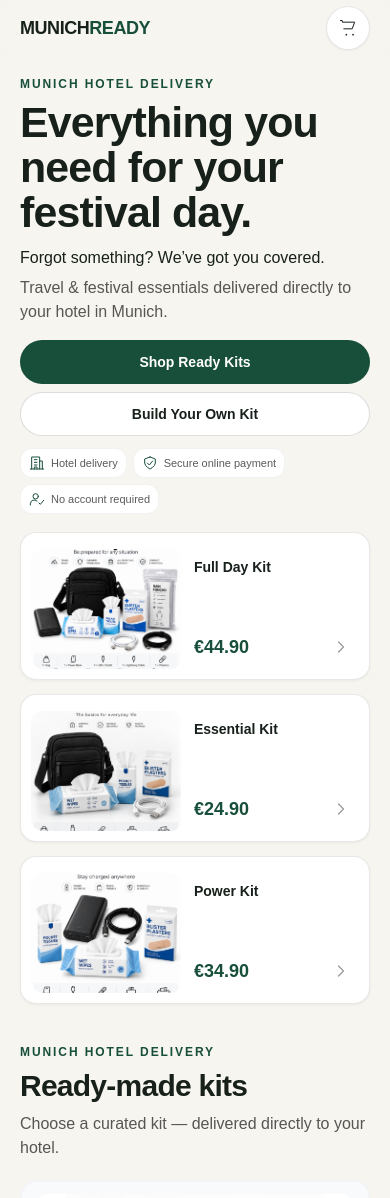
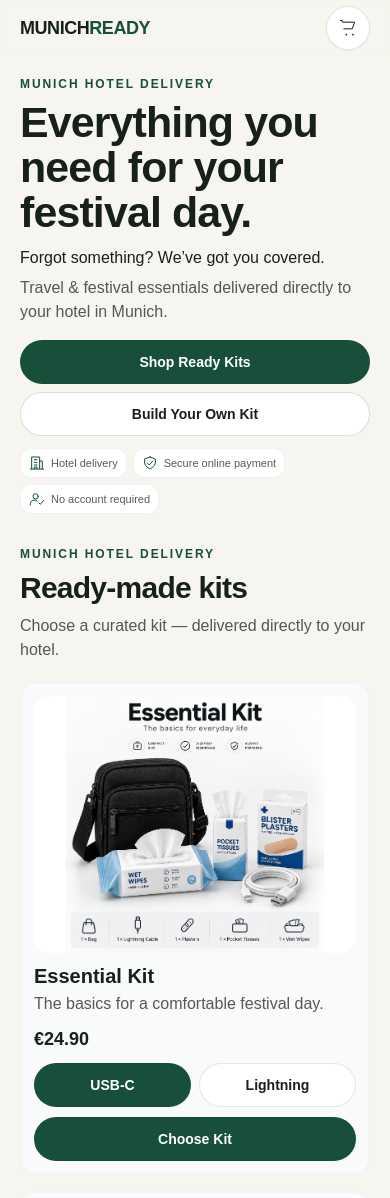
Before and after one commit to cleanxmunchen-lang/munich-ready, a Next.js app: page / in a window 390 px wide. Shown: the top 1198 px of the page. Built offline with nearby package versions, Linux system fonts and the light colour scheme.

Commit message:
Cleanup: remove mobile .hero-showcase rule (previews hidden on mobile)

```diff
--- a/app/globals.css
+++ b/app/globals.css
@@ -55,8 +55,7 @@ button, input, textarea, select { font: inherit; }
   .hero-actions a { width: 100%; }
   .hero-benefits { margin-top: 12px; gap: 6px; }
   .hero-benefits > div { gap: 6px; padding: 6px 8px; font-size: 11px; }
-  /* Mobile: stacked previews — full width cards, larger images, no horizontal scrolling */
-  .hero-showcase { display: grid; grid-template-columns: 1fr; gap: 14px; max-width: 100%; overflow-x: visible; padding: 6px 0 8px; }
+  /* Mobile: hero previews removed on mobile; desktop layout preserved via component classes */
   .hero-preview { width: 100%; max-width: none; padding: 10px; border-radius: 16px; box-shadow: 0 1px 3px #17201a0d; transform: none; }
   .hero-preview > div:first-child { width: 100%; max-width: none; height: clamp(120px, 28vw, 160px); margin: 0 auto; }
   .hero-preview > div:last-child { margin-top: 6px; }
```
